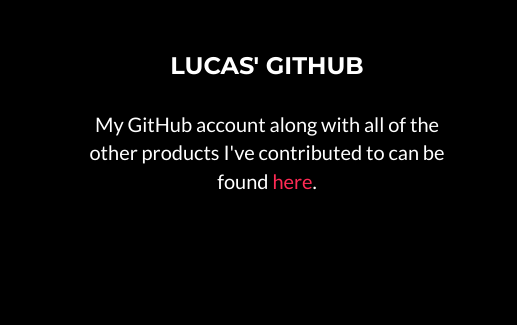
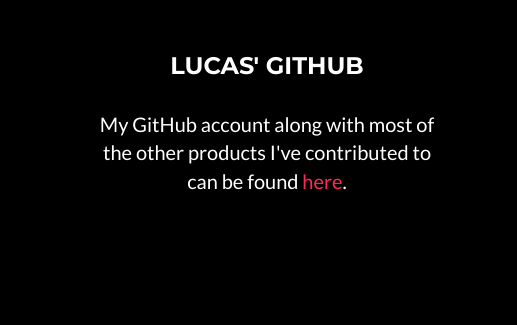
Before and after one commit to Luuke192/Luuke192.github.io, a website: page index.html in a window 1280 px wide. Shown: the part 2102-2427 px from the top of the page, 763-1280 px from the left. Drawn offline with nearby package versions, Linux system fonts and the light colour scheme.

Commit message:
Probably final change to GitHub info

```diff
--- a/index.html
+++ b/index.html
@@ -271,7 +271,7 @@
                     </div>
                     <div class="footer-col col-md-4">
                         <h3>Lucas' GitHub</h3>
-                        <p>My GitHub account along with all of the other products I've contributed to can be found <a href="http://github.com/luuke192">here</a>.</p>
+                        <p>My GitHub account along with most of the other products I've contributed to can be found <a href="http://github.com/luuke192">here</a>.</p>
                     </div>
                 </div>
             </div>
```
